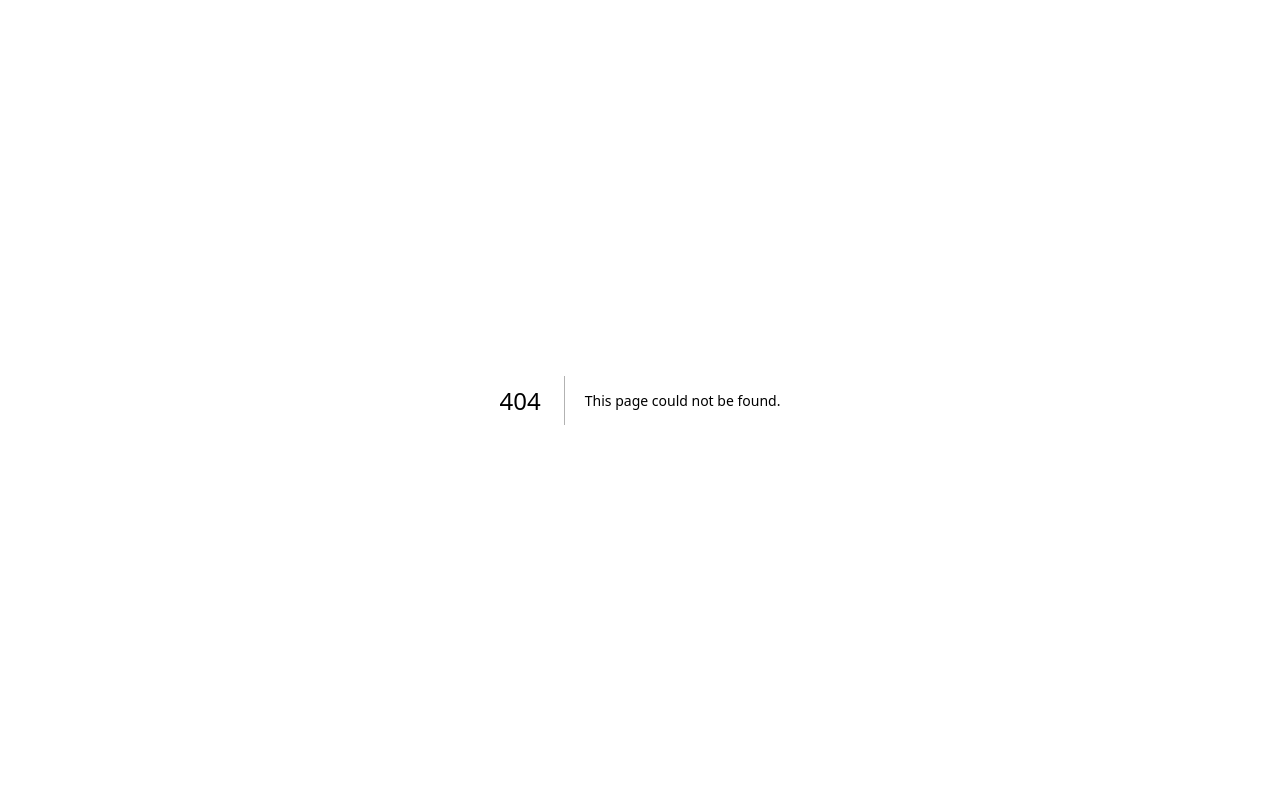
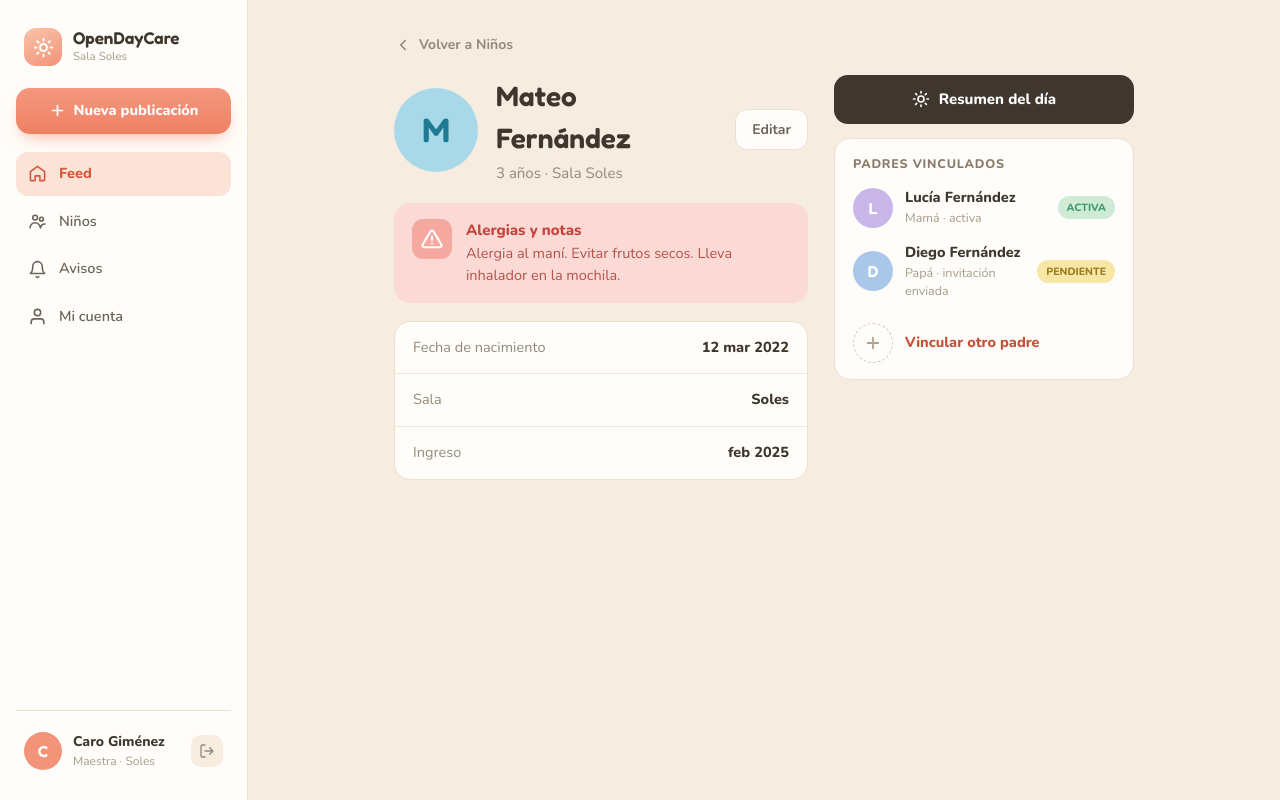
Before and after one commit to AlexMdz5620/opencode-opendaycare, a Next.js app: page /kids/1 in a window 1280 px wide. Before the commit this address had no page. Built offline with nearby package versions, Linux system fonts and the light colour scheme.

Commit message:
Spec2-Paso3

```diff
--- /dev/null
+++ b/app/kids/[id]/page.tsx
@@ -0,0 +1,42 @@
+import { notFound } from "next/navigation";
+import { getKidById } from "@/app/_data/kids";
+import { AllergyBanner } from "@/components/kid-profile/AllergyBanner";
+import { ProfileAside } from "@/components/kid-profile/ProfileAside";
+import { ProfileBackLink } from "@/components/kid-profile/ProfileBackLink";
+import { ProfileFacts } from "@/components/kid-profile/ProfileFacts";
+import { ProfileHero } from "@/components/kid-profile/ProfileHero";
+import { MobileNav } from "@/components/shared/MobileNav";
+import { Sidebar } from "@/components/shared/Sidebar";
+
+export default async function KidProfilePage({
+  params,
+}: {
+  params: Promise<{ id: string }>;
+}) {
+  const { id } = await params;
+  const kid = getKidById(id);
+
+  if (!kid) {
+    notFound();
+  }
+
+  return (
+    <div className="flex min-h-screen bg-background">
+      <Sidebar />
+      <MobileNav />
+      <main className="h-screen min-w-0 flex-1 overflow-y-auto">
+        <div className="mx-auto w-full max-w-[820px] px-10 pb-20 pt-[34px]">
+          <ProfileBackLink />
+          <div className="flex flex-wrap items-start gap-[26px]">
+            <div className="flex min-w-[300px] flex-1 flex-col gap-[18px]">
+              <ProfileHero kid={kid} />
+              {kid.allergies && <AllergyBanner allergies={kid.allergies} />}
+              <ProfileFacts kid={kid} />
+            </div>
+            <ProfileAside kid={kid} />
+          </div>
+        </div>
+      </main>
+    </div>
+  );
+}
--- /dev/null
+++ b/components/kid-profile/AllergyBanner.tsx
@@ -0,0 +1,23 @@
+import { WarningIcon } from "@/components/shared/icons";
+
+export function AllergyBanner({
+  allergies,
+}: {
+  allergies: { badge: string; text: string };
+}) {
+  return (
+    <div className="flex gap-[14px] rounded-[16px] bg-[#FBDAD6] px-[18px] py-4">
+      <span className="flex h-10 w-10 flex-none items-center justify-center rounded-[11px] bg-[#F4A8A0] text-white">
+        <WarningIcon size={22} />
+      </span>
+      <div>
+        <div className="mb-0.5 text-[15px] font-extrabold text-[#C5413A]">
+          Alergias y notas
+        </div>
+        <div className="text-[14.5px] leading-[1.5] text-[#B25249]">
+          {allergies.text}
+        </div>
+      </div>
+    </div>
+  );
+}
--- /dev/null
+++ b/components/kid-profile/ParentsCard.tsx
@@ -0,0 +1,76 @@
+import type { KidParent } from "@/app/_data/kids";
+import { PlusIcon } from "@/components/shared/icons";
+
+const PARENT_BADGES: Record<
+  KidParent["status"],
+  { label: string; pill: string; text: string }
+> = {
+  active: { label: "ACTIVA", pill: "bg-[#CFEBD8]", text: "text-[#3E9B6C]" },
+  pending: { label: "PENDIENTE", pill: "bg-[#F7E7A6]", text: "text-[#9A7B1E]" },
+};
+
+function LinkParentButton() {
+  return (
+    <a
+      href="#"
+      className="flex items-center gap-3 pt-2"
+    >
+      <span className="flex h-10 w-10 flex-none items-center justify-center rounded-full border-[1.5px] border-dashed border-[#D8CBBA] text-[#B0A290]">
+        <PlusIcon size={18} />
+      </span>
+      <span className="text-[14.5px] font-extrabold text-[#C5503A]">
+        Vincular otro padre
+      </span>
+    </a>
+  );
+}
+
+export function ParentsCard({ parents }: { parents: KidParent[] }) {
+  return (
+    <div className="rounded-[16px] border border-[#ECE0D0] bg-[#FFFDF9] px-[18px] py-4">
+      <div className="mb-[14px] text-[12.5px] font-extrabold tracking-[.8px] text-[#8A7C6D]">
+        PADRES VINCULADOS
+      </div>
+      <div className="flex flex-col gap-[14px]">
+        {parents.length === 0 ? (
+          <>
+            <p className="m-0 text-[14.5px] text-[#A89A8B]">
+              Sin padres vinculados todavía
+            </p>
+            <LinkParentButton />
+          </>
+        ) : (
+          <>
+            {parents.map((parent) => {
+              const badge = PARENT_BADGES[parent.status];
+              return (
+                <div key={parent.name} className="flex items-center gap-3">
+                  <span
+                    className="flex h-10 w-10 flex-none items-center justify-center rounded-full font-display text-[16px] font-semibold text-white"
+                    style={{ backgroundColor: parent.avatarBg }}
+                  >
+                    {parent.initial}
+                  </span>
+                  <span className="min-w-0 flex-1">
+                    <span className="block text-[14.5px] font-extrabold text-foreground">
+                      {parent.name}
+                    </span>
+                    <span className="block text-[12.5px] text-[#A89A8B]">
+                      {parent.relation} · {parent.note}
+                    </span>
+                  </span>
+                  <span
+                    className={`flex-none rounded-full px-[9px] py-1 text-[10.5px] font-extrabold ${badge.pill} ${badge.text}`}
+                  >
+                    {badge.label}
+                  </span>
+                </div>
+              );
+            })}
+            <LinkParentButton />
+          </>
+        )}
+      </div>
+    </div>
+  );
+}
--- /dev/null
+++ b/components/kid-profile/ProfileAside.tsx
@@ -0,0 +1,18 @@
+import type { Kid } from "@/app/_data/kids";
+import { SunIcon } from "@/components/shared/icons";
+import { ParentsCard } from "@/components/kid-profile/ParentsCard";
+
+export function ProfileAside({ kid }: { kid: Kid }) {
+  return (
+    <div className="flex w-full flex-none flex-col gap-[14px] md:w-[300px]">
+      <a
+        href="#"
+        className="flex w-full items-center justify-center gap-[9px] rounded-[14px] bg-foreground px-[13px] py-[13px] text-[15px] font-extrabold text-white"
+      >
+        <SunIcon size={18} />
+        Resumen del día
+      </a>
+      <ParentsCard parents={kid.parents} />
+    </div>
+  );
+}
--- /dev/null
+++ b/components/kid-profile/ProfileBackLink.tsx
@@ -0,0 +1,13 @@
+import { ChevronLeftIcon } from "@/components/shared/icons";
+
+export function ProfileBackLink() {
+  return (
+    <a
+      href="#"
+      className="mb-5 flex items-center gap-[7px] text-[14px] font-bold text-[#94887B]"
+    >
+      <ChevronLeftIcon size={18} />
+      Volver a Niños
+    </a>
+  );
+}
--- /dev/null
+++ b/components/kid-profile/ProfileFacts.tsx
@@ -0,0 +1,28 @@
+import type { Kid } from "@/app/_data/kids";
+
+export function ProfileFacts({ kid }: { kid: Kid }) {
+  return (
+    <div className="overflow-hidden rounded-[16px] border border-[#ECE0D0] bg-[#FFFDF9]">
+      <div className="flex justify-between border-b border-[#F0E6D8] px-[18px] py-[15px]">
+        <span className="text-[14.5px] text-[#94887B]">
+          Fecha de nacimiento
+        </span>
+        <span className="text-[14.5px] font-extrabold text-foreground">
+          {kid.birthDate}
+        </span>
+      </div>
+      <div className="flex justify-between border-b border-[#F0E6D8] px-[18px] py-[15px]">
+        <span className="text-[14.5px] text-[#94887B]">Sala</span>
+        <span className="text-[14.5px] font-extrabold text-foreground">
+          {kid.room}
+        </span>
+      </div>
+      <div className="flex justify-between px-[18px] py-[15px]">
+        <span className="text-[14.5px] text-[#94887B]">Ingreso</span>
+        <span className="text-[14.5px] font-extrabold text-foreground">
+          {kid.joinDate}
+        </span>
+      </div>
+    </div>
+  );
+}
--- /dev/null
+++ b/components/kid-profile/ProfileHero.tsx
@@ -0,0 +1,28 @@
+import type { Kid } from "@/app/_data/kids";
+
+export function ProfileHero({ kid }: { kid: Kid }) {
+  return (
+    <div className="flex items-center gap-[18px]">
+      <span
+        className="flex h-[84px] w-[84px] flex-none items-center justify-center rounded-full font-display text-[34px] font-semibold"
+        style={{ backgroundColor: kid.avatarBg, color: kid.avatarColor }}
+      >
+        {kid.initial}
+      </span>
+      <div className="min-w-0 flex-1">
+        <h1 className="m-0 font-display text-[28px] font-semibold text-foreground">
+          {kid.name}
+        </h1>
+        <p className="mt-[3px] mb-0 text-[15px] text-[#94887B]">
+          {kid.ageYears} años · Sala {kid.room}
+        </p>
+      </div>
+      <a
+        href="#"
+        className="flex-none rounded-[12px] border-[1.5px] border-[#ECE0D0] bg-[#FFFDF9] px-4 py-[9px] text-[14px] font-bold text-[#6E6359]"
+      >
+        Editar
+      </a>
+    </div>
+  );
+}
--- a/components/shared/icons.tsx
+++ b/components/shared/icons.tsx
@@ -28,7 +28,7 @@ export function PlusIcon({ size = 17, ...props }: IconProps) {
       height={size}
       viewBox="0 0 24 24"
       fill="none"
-      stroke="#fff"
+      stroke="currentColor"
       strokeWidth={2.4}
       strokeLinecap="round"
       strokeLinejoin="round"
@@ -260,6 +260,43 @@ export function ChevronRightIcon({ size = 18, ...props }: IconProps) {
   );
 }
 
+export function ChevronLeftIcon({ size = 18, ...props }: IconProps) {
+  return (
+    <svg
+      width={size}
+      height={size}
+      viewBox="0 0 24 24"
+      fill="none"
+      stroke="currentColor"
+      strokeWidth={2.2}
+      strokeLinecap="round"
+      strokeLinejoin="round"
+      {...props}
+    >
+      <path d="m15 18-6-6 6-6" />
+    </svg>
+  );
+}
+
+export function WarningIcon({ size = 22, ...props }: IconProps) {
+  return (
+    <svg
+      width={size}
+      height={size}
+      viewBox="0 0 24 24"
+      fill="none"
+      stroke="currentColor"
+      strokeWidth={2.2}
+      strokeLinecap="round"
+      strokeLinejoin="round"
+      {...props}
+    >
+      <path d="M10.3 3.9 1.8 18a2 2 0 0 0 1.7 3h17a2 2 0 0 0 1.7-3L13.7 3.9a2 2 0 0 0-3.4 0z" />
+      <path d="M12 9v4M12 17h.01" />
+    </svg>
+  );
+}
+
 export function ImageIcon({ size = 30, ...props }: IconProps) {
   return (
     <svg
```
